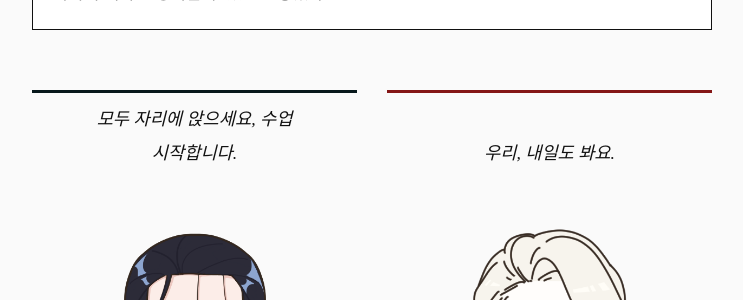
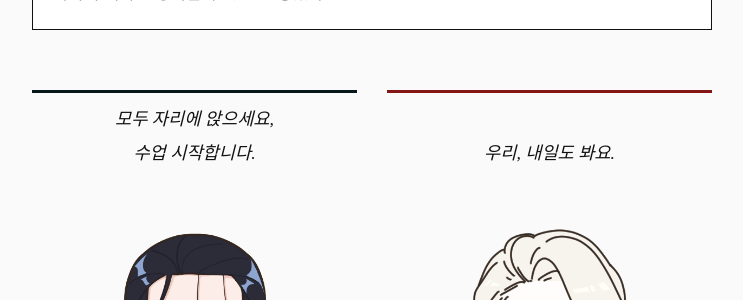
Before and after one commit to narelim/mag-ross-archive, a Jekyll site: the page built from _posts/2025-12-17-original42113.md, in a window 1280 px wide and 900 px high, scrolled down 509 px. Shown: the part 151-451 px from the top of the window, without its empty margins (268-1011 px from the left). Built offline with Jekyll 4.4.1, drawn with Linux system fonts in a browser that asks for light colours; some web fonts are replaced.

Commit message:
Update 2025-12-17-original42113.md

```diff
--- a/_posts/2025-12-17-original42113.md
+++ b/_posts/2025-12-17-original42113.md
@@ -20,7 +20,7 @@ image: "thumb_original42113.png"
 <div class="editorial-pair-grid">
 <div class="char-sheet-container" style="--bubble-bg: #07181B;">
     <div class="sheet-left">
-    <div class="sheet-bubble">모두 자리에 앉으세요, 수업 시작합니다.</div>
+    <div class="sheet-bubble">모두 자리에 앉으세요,<br>수업 시작합니다.</div>
         <div class="sheet-full-body">
             <img src="{{ '/assets/profile/douglas_original.png' | relative_url }}" alt="더글라스 전신">
         </div>
```
